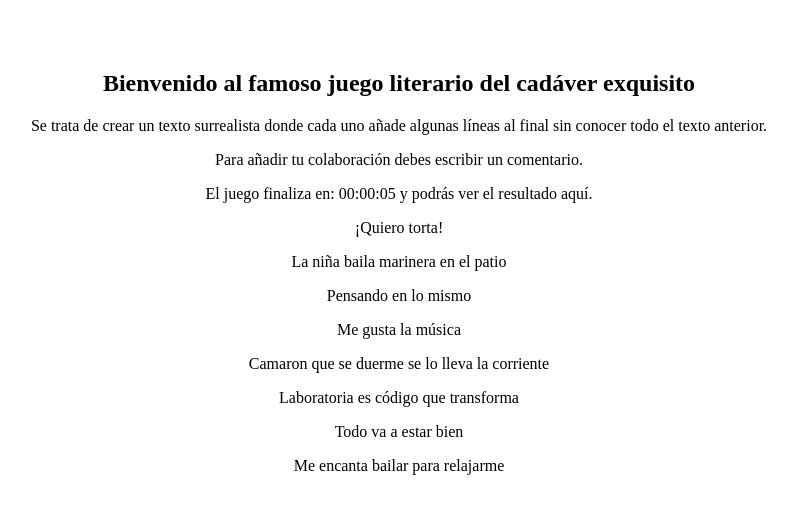
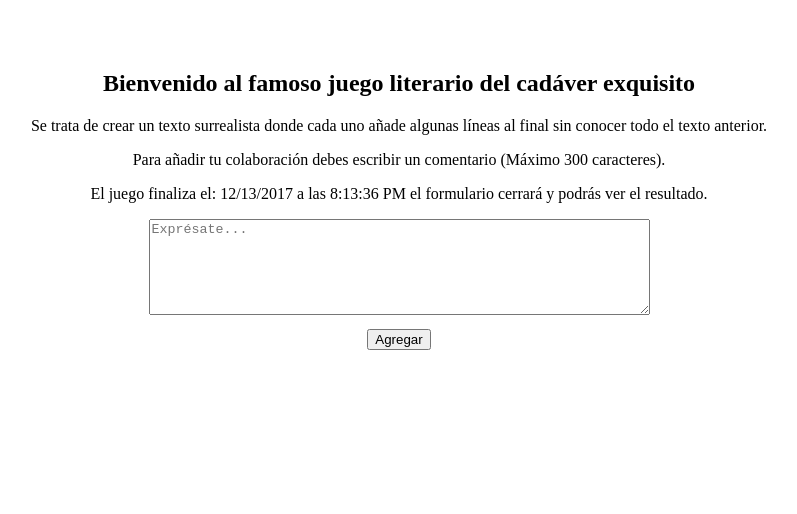
Before and after one commit to flordeciruela/Angular-form, an Angular app: page / in a window 1280 px wide. Shown: the top 514 px of the page, without its empty margins (241-1038 px from the left). Built offline with nearby package versions, Linux system fonts and the light colour scheme.

Commit message:
set time

```diff
--- a/src/app/app.component.css
+++ b/src/app/app.component.css
@@ -7,3 +7,7 @@ input {
   display: block;
   margin: 10px auto;
 }
+
+#gameResult {
+  margin: 50px auto;
+}
--- a/src/app/app.component.html
+++ b/src/app/app.component.html
@@ -2,10 +2,10 @@
 <section>
   <h1>{{title}}</h1>
   <p>Se trata de crear un texto surrealista donde cada uno añade algunas lí­neas al final sin conocer todo el texto anterior.</p>
-  <p>Para añadir tu colaboración debes escribir un comentario.</p>
-  <p>El juego finaliza en: 00:00:05 y podrás ver el resultado aquí.</p>
+  <p>Para añadir tu colaboración debes escribir un comentario (Máximo 300 caracteres).</p>
+  <p>El juego finaliza el: {{dateString}} el formulario cerrará y podrás ver el resultado.</p>
   <form [formGroup]="form" *ngIf="!gameOver">
-    <textarea #newString rows="6" cols="60" placeholder="Exprésate..." maxlength="10" formControlName="name" (keyup.enter)="addString(newString.value); newString.value=''"
+    <textarea #newString rows="6" cols="60" placeholder="Exprésate..." maxlength="300" formControlName="name" (keyup.enter)="addString(newString.value); newString.value=''"
       (blur)="addString(newString.value); newString.value='' " required></textarea>
     <input type="submit" (click)="addString(newString.value)" value="Agregar">
   </form>
--- a/src/app/app.component.ts
+++ b/src/app/app.component.ts
@@ -13,6 +13,10 @@ export class AppComponent implements OnInit {
   fb: FormBuilder;
   arr = data;
   gameOver = false;
+  timeForDeadline = 1*60*1000;
+  dateDeadLine = new Date((new Date()).valueOf() + this.timeForDeadline)
+  dateString = new Intl.DateTimeFormat().format(this.dateDeadLine) + ' a las ' + this.dateDeadLine.toLocaleTimeString();
+
   constructor(fb: FormBuilder) {
     this.fb = fb;
   }
@@ -32,7 +36,9 @@ export class AppComponent implements OnInit {
     setTimeout(() => {
       this.gameOver = true;
       console.log("Game Over");
-    }, 5000);
+      console.log(this.dateDeadLine);
+      console.log(this.dateString);
+    }, this.timeForDeadline);
   }
 
 }
```
